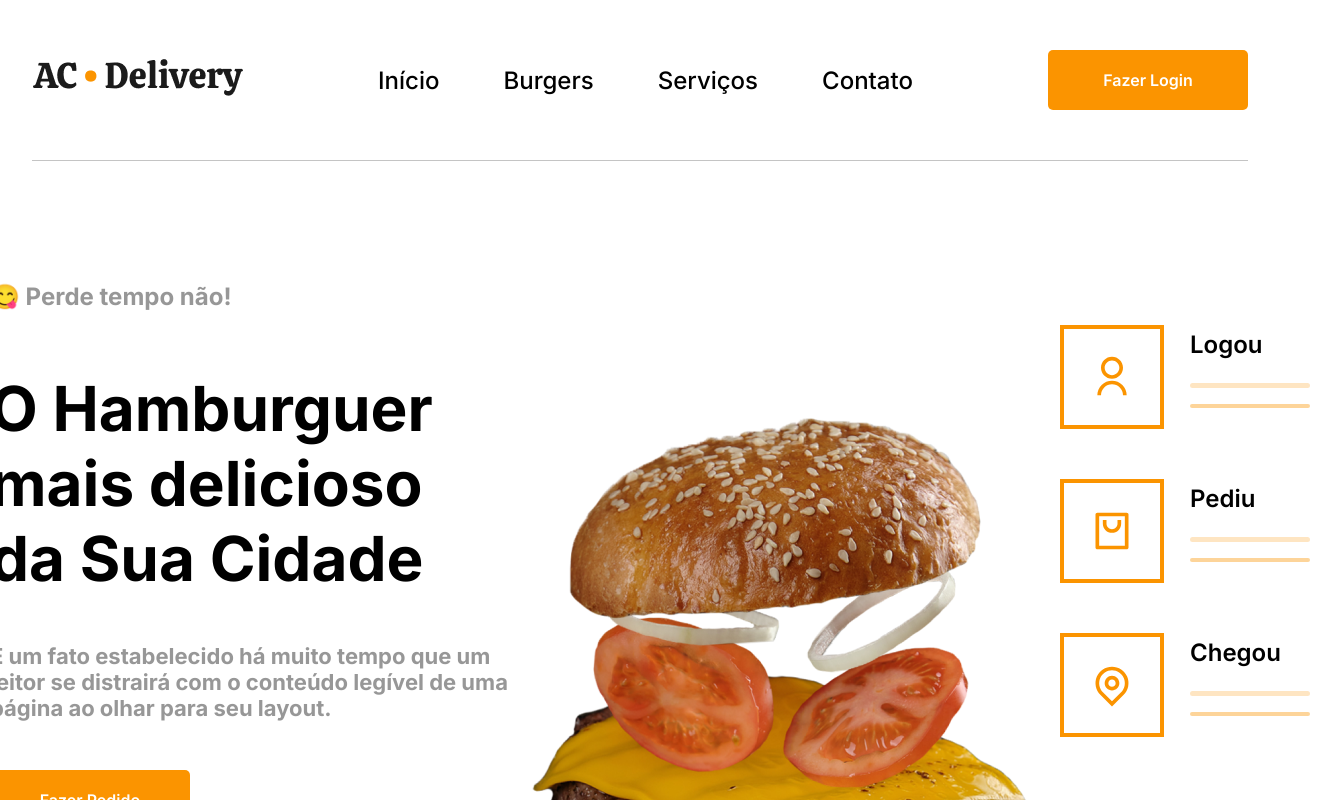
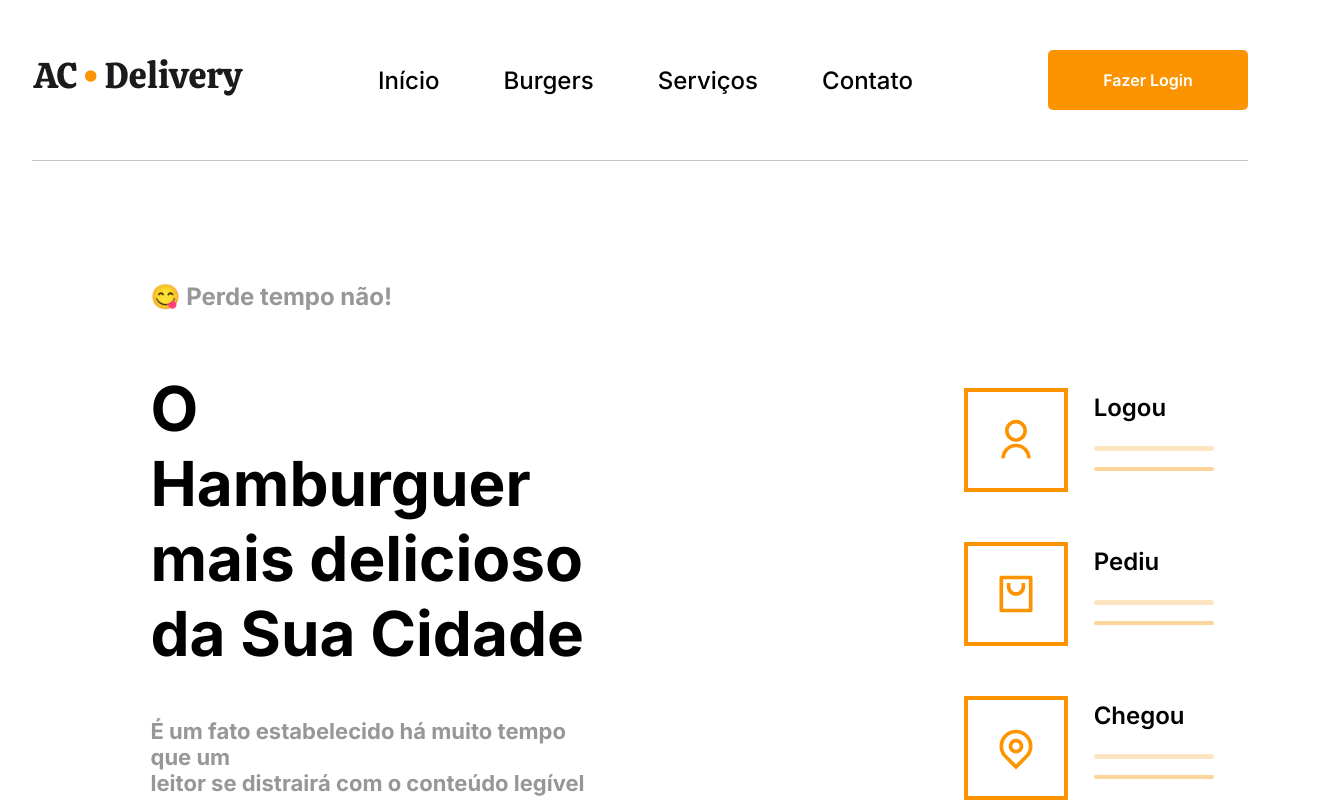
Before and after one commit to Toteck/AC-Delivery, a React (Vite) app: page / in a window 1280 px wide. Shown: the top 800 px of the page, 1340 px wide, since content can reach past the window. Built offline with nearby package versions, Linux system fonts and the light colour scheme; a web font is replaced by a local one.

Commit message:
style: teste

```diff
--- a/src/App.jsx
+++ b/src/App.jsx
@@ -60,7 +60,7 @@ export default function App() {
         <div className="menu-right">
           <div className="hamburguer">
             {/* <Hamburgao caminho={'src/assets/img/hamburgao.svg'} /> */}
-            <Hamburgao caminho={hamburgao} />
+            <Hamburgao caminho={Logos} />
           </div>
 
           <div className="container-icones">
```
